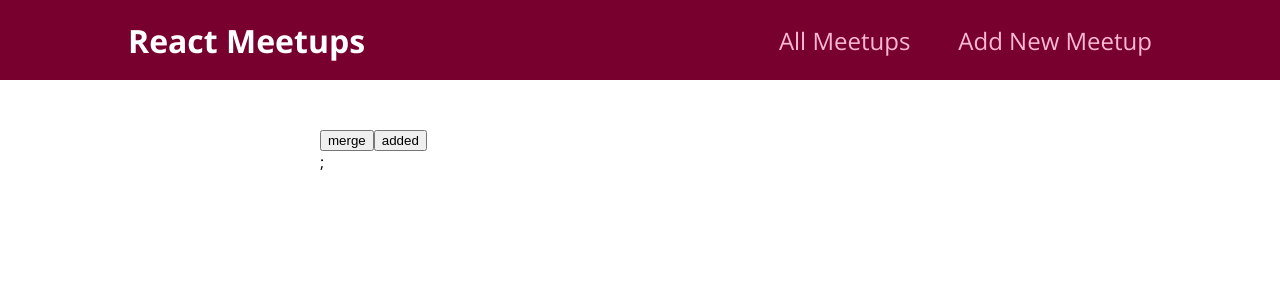
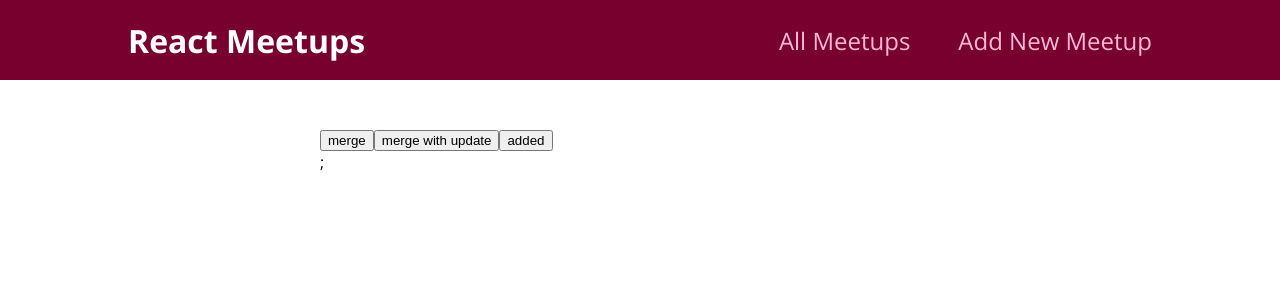
Before and after one commit to omjamnekar/git-practice, a Next.js app: page / in a window 1280 px wide. Shown: the top 300 px of the page. Built offline with nearby package versions, Linux system fonts and the light colour scheme.

Commit message:
added marge with update button

```diff
--- a/pages/index.js
+++ b/pages/index.js
@@ -38,6 +38,7 @@ function HomePage(props) {
   return (
     <div>
       <button>merge</button>
+      <button>merge with update</button>
       <button>added</button>
     </div>
   );
```
